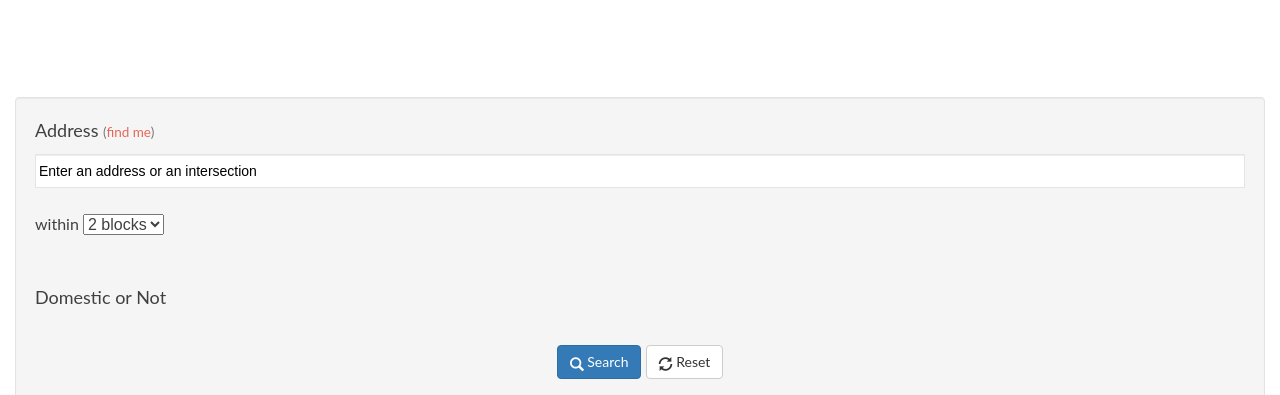
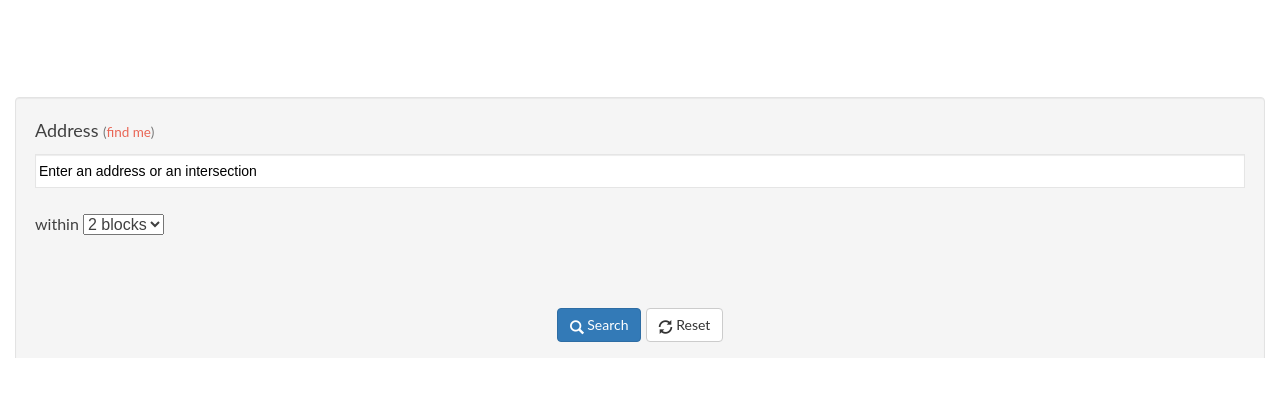
Before and after one commit to uchicagotechteam/chicago-justice-project-project, a plain HTML site: page DerekEderstuff/derekedermap.html in a window 1280 px wide. Shown: the part 818-1213 px from the top of the page. After the commit the page ends 1176 px from the top, so only its background shows below. Drawn offline with nearby package versions, Linux system fonts and the light colour scheme; some packages are replaced by stand-ins of ours; files whose address does not match are found by name.

Commit message:
Removed Domestic/Non-Domestic checkboxes

```diff
--- a/DerekEderstuff/derekedermap.html
+++ b/DerekEderstuff/derekedermap.html
@@ -67,7 +67,7 @@
             </p>
 
             <br />
-            <h4 style="text-align:left">Domestic or Not</h4>
+            <!--<h4 style="text-align:left">Domestic or Not</h4>
             <!--<ul class='inputs list-unstyled'>
               <li  style="text-align:left">
                 <label class='checkbox inline'>
```
